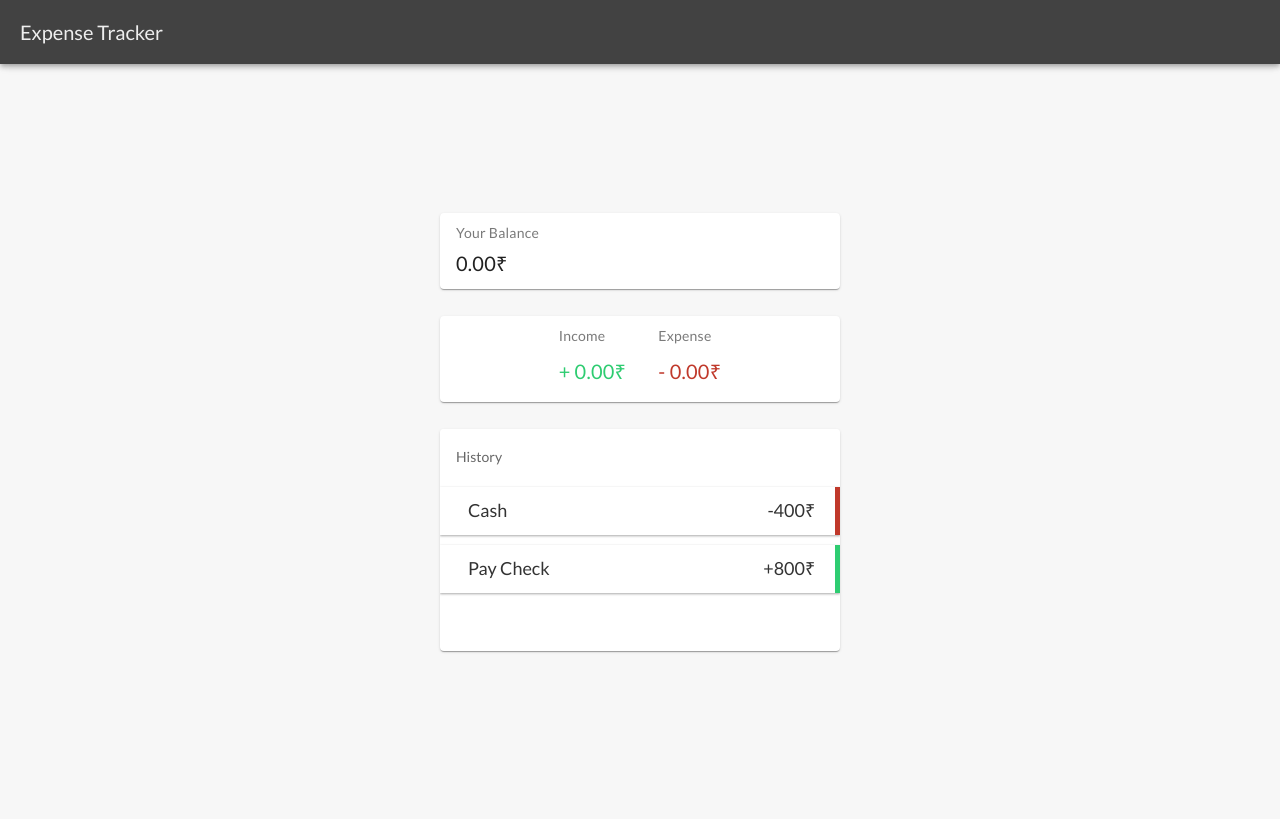
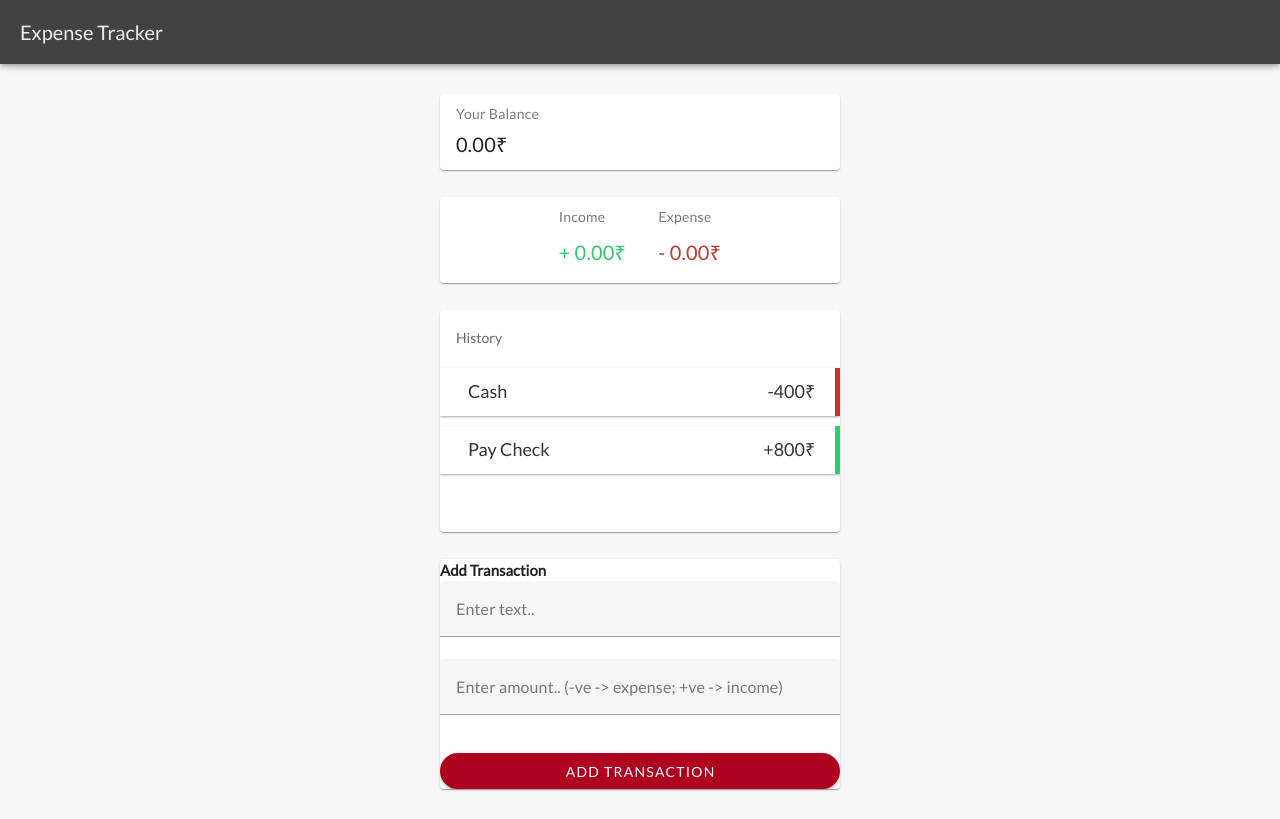
Before and after one commit to soorajsprakash/expense-tracker, a Vue app: page / in a window 1280 px wide. Built offline with nearby package versions, Linux system fonts and the light colour scheme.

Commit message:
add addTransaction component

```diff
--- a/src/App.vue
+++ b/src/App.vue
@@ -9,6 +9,8 @@
 				<IncomeExpense/>
 				<br>
 				<TransactionList />
+				<br>
+				<AddTransaction />
 			</div>
 		</v-main>
 	</v-layout>
@@ -19,4 +21,5 @@
 import Balance from './components/Balance.vue';
 import IncomeExpense from './components/IncomeExpense.vue';
 import TransactionList from './components/TransactionList.vue';
+import AddTransaction from './components/AddTransaction.vue';
 </script>
--- a/src/assets/style.css
+++ b/src/assets/style.css
@@ -73,39 +73,6 @@ h4 {
   color: #c0392b;
 }
 
-label {
-  display: inline-block;
-  margin: 10px 0;
-}
-
-input[type='text'],
-input[type='number'] {
-  border: 1px solid #dedede;
-  border-radius: 2px;
-  display: block;
-  font-size: 16px;
-  padding: 10px;
-  width: 100%;
-}
-
-.btn {
-  cursor: pointer;
-  background-color: #9c88ff;
-  box-shadow: var(--box-shadow);
-  color: #fff;
-  border: 0;
-  display: block;
-  font-size: 16px;
-  margin: 10px 0 30px;
-  padding: 10px;
-  width: 100%;
-}
-
-.btn:focus,
-.delete-btn:focus {
-  outline: 0;
-}
-
 .v-list {
   list-style-type: none;
   padding: 0;
--- a/src/components/AddTransaction.vue
+++ b/src/components/AddTransaction.vue
@@ -0,0 +1,31 @@
+<template>
+	<v-card>
+		<h5>Add Transaction</h5>
+		<v-form ref="form" id="form">
+			<v-text-field
+				id="text"
+				type="text"
+				label="Enter text.."
+				placeholder="John Doe"
+				required
+				clearable
+			></v-text-field>
+			<v-text-field
+				id="amount"
+				type="number"
+				label="Enter amount.. (-ve -> expense; +ve -> income)"
+				placeholder="250"
+				required
+			></v-text-field>
+			<v-btn
+				color="error"
+				class="mt-4 btn"
+				block
+				rounded
+				@click="reset"
+				>
+				Add Transaction
+				</v-btn>
+		</v-form>
+	</v-card>
+</template>
```
